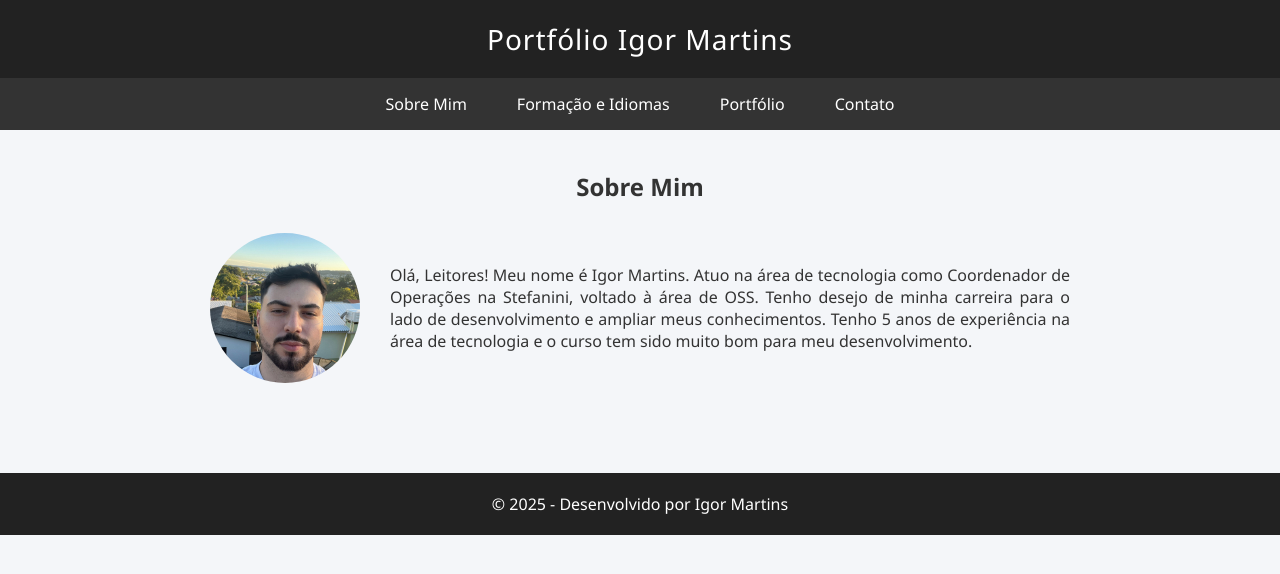
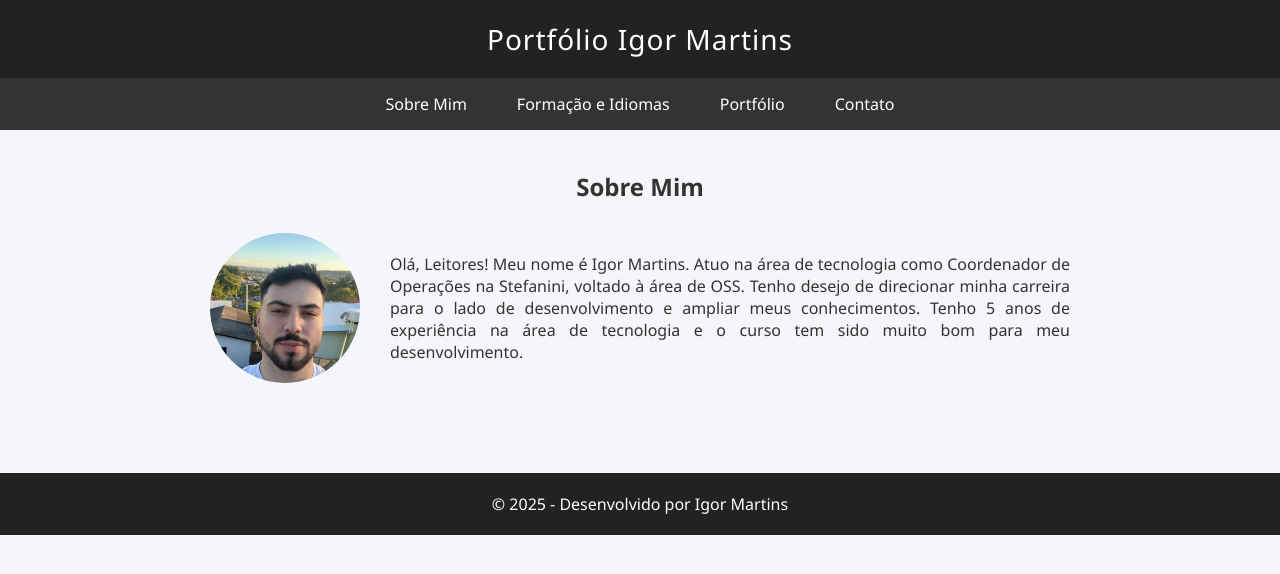
Before and after one commit to igormartins87427/PortfolioIgorMartins, a plain HTML site: page index.html in a window 1280 px wide. Drawn offline with Linux system fonts and the light colour scheme.

Commit message:
Atualização

```diff
--- a/index.html
+++ b/index.html
@@ -133,7 +133,7 @@
 
       <!-- Texto sobre mim ao lado da foto -->
       <div class="text">
-        <p>Olá, Leitores! Meu nome é Igor Martins. Atuo na área de tecnologia como Coordenador de Operações na Stefanini, voltado à área de OSS. Tenho desejo de  minha carreira para o lado de desenvolvimento e ampliar meus conhecimentos. Tenho 5 anos de experiência na área de tecnologia e o curso tem sido muito bom para meu desenvolvimento.</p>
+        <p>Olá, Leitores! Meu nome é Igor Martins. Atuo na área de tecnologia como Coordenador de Operações na Stefanini, voltado à área de OSS. Tenho desejo de direcionar minha carreira para o lado de desenvolvimento e ampliar meus conhecimentos. Tenho 5 anos de experiência na área de tecnologia e o curso tem sido muito bom para meu desenvolvimento.</p>
       </div>
     </div>
   </div>
```
